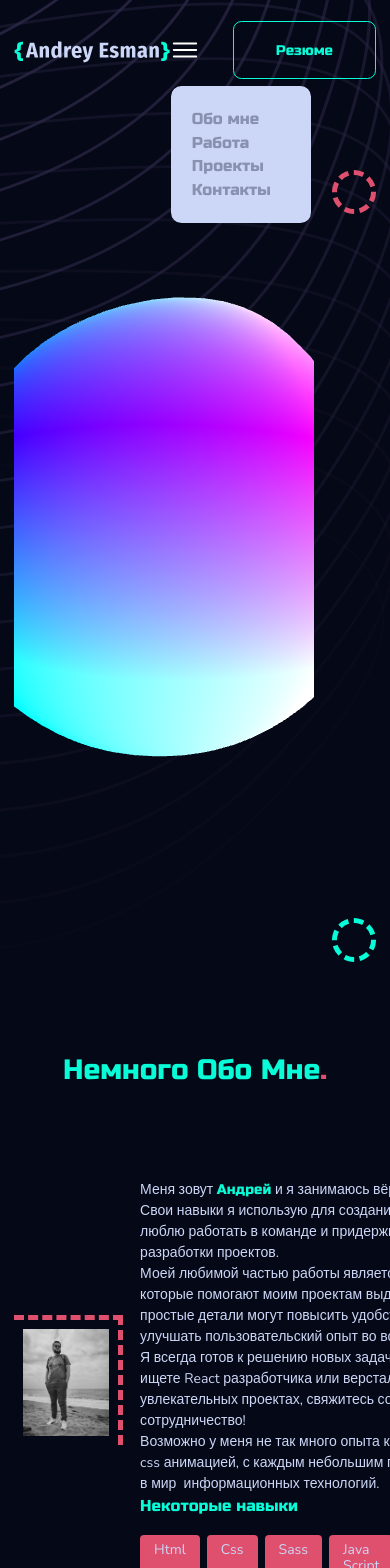
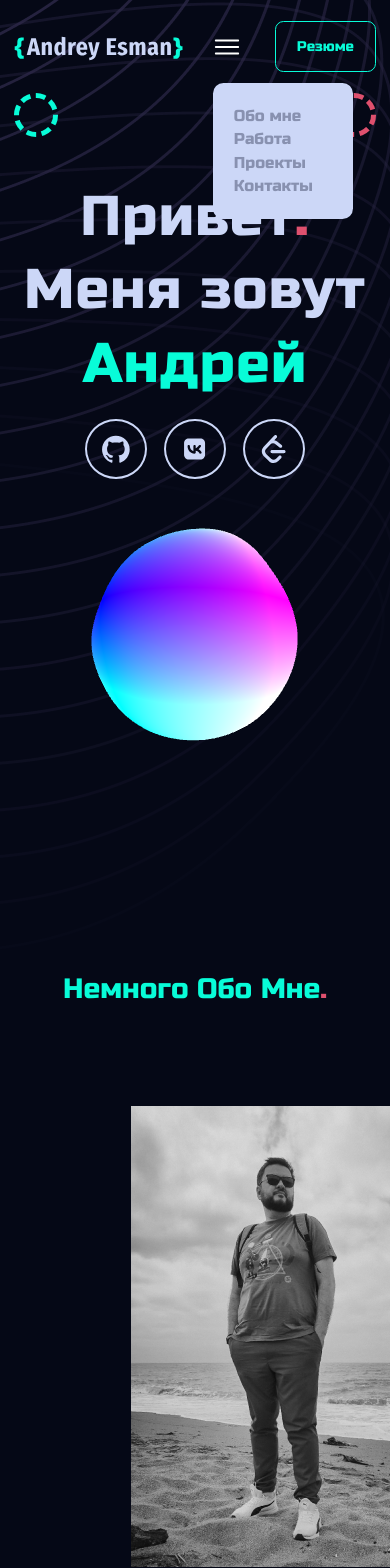
Before and after one commit to Andy-Esm/my-portfolio, a React (Vite) app: page / in a window 390 px wide. Shown: the top 1568 px of the page. Built offline with nearby package versions, Linux system fonts and the light colour scheme.

Commit message:
Start adaptive

```diff
--- a/src/components/ButtonMain/button-main.module.css
+++ b/src/components/ButtonMain/button-main.module.css
@@ -10,6 +10,12 @@
 	transition: all 0.3s ease-in-out;
 }
 
+@media (max-width: 826px) {
+	.btnMain {
+		padding: 1rem 2.6rem;
+	}
+}
+
 .btnMain:hover {
 	background-color: var(--accent-clr);
 	color: #222;
--- a/src/layouts/AboutMe/about.module.css
+++ b/src/layouts/AboutMe/about.module.css
@@ -75,3 +75,28 @@
 	padding: var(--gap-sm) var(--gap-md);
 	border-radius: 4px;
 }
+
+@media screen and (max-width: 826px) {
+	.wrapper {
+		grid-template-columns: 1fr;
+	}
+	.imgBox {
+		border-right: none;
+		border-top: none;
+		border-bottom: 5px dashed var(--red-accent);
+		border-right: 5px dashed var(--red-accent);
+	}
+	.aboutText {
+		align-self: center;
+		text-align: center;
+	}
+	.aboutTextItem {
+		width: 100%;
+	}
+	.skills {
+		align-self: center;
+	}
+	.skillsItem {
+		font-size: var(--fs-xs);
+	}
+}
--- a/src/layouts/Header/heder.module.css
+++ b/src/layouts/Header/heder.module.css
@@ -21,6 +21,12 @@
 	transition: all 0.3s ease-in-out;
 }
 
+@media screen and (max-width: 826px) {
+	.btnMain {
+		padding: var(--gap-md) var(--gap-xl);
+	}
+}
+
 .btnMain:hover {
 	background-color: var(--accent-clr);
 	color: #222;
--- a/src/layouts/Hero/hero.module.css
+++ b/src/layouts/Hero/hero.module.css
@@ -81,3 +81,29 @@ span {
 	transform: scale(1.1);
 	border: 2px dashed var(--accent-clr);
 }
+
+@media screen and (max-width: 826px) {
+	.wrapper {
+		grid-template-columns: 1fr;
+	}
+	.titleBlock {
+		padding: 0;
+		grid-column: 1 / 2;
+		text-align: center;
+	}
+	.title {
+		font-size: 4rem;
+		line-height: 5.25rem;
+	}
+	.decorRed {
+		top: 0;
+		right: 0;
+	}
+	.decorBlue {
+		top: 0;
+		left: 0;
+	}
+	.social {
+		justify-content: center;
+	}
+}
--- a/src/layouts/Work/work.module.css
+++ b/src/layouts/Work/work.module.css
@@ -113,3 +113,29 @@
 	padding: 4px 8px;
 	border-radius: 4px;
 }
+
+@media screen and (max-width: 826px) {
+	.work {
+		padding: var(--gap-md) 0;
+	}
+	.workWrapper {
+		flex-direction: column;
+		flex-grow: 1;
+	}
+	.workItem {
+		display: flex;
+		flex-direction: column;
+	}
+	.workImgBox {
+		border-left: none;
+		border-bottom: none;
+		border-top: 5px dashed var(--accent-clr);
+	}
+	.workText {
+		display: grid;
+		max-width: inherit;
+	}
+	.workImage {
+		width: 100%;
+	}
+}
```
